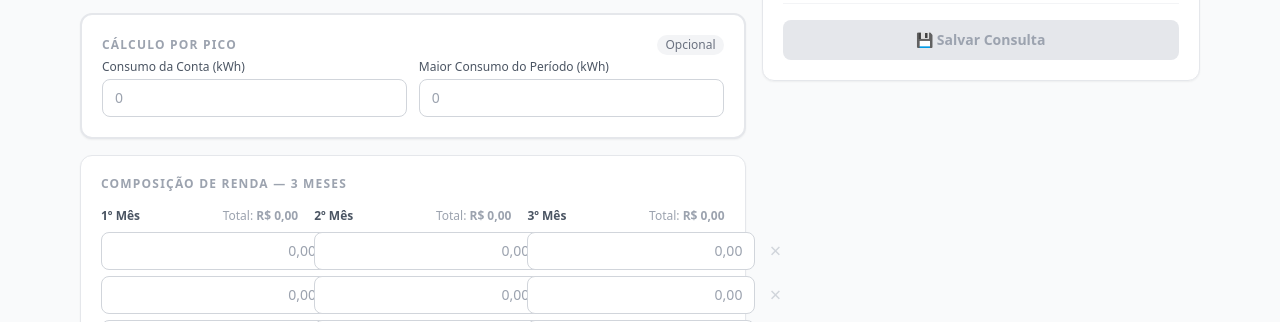
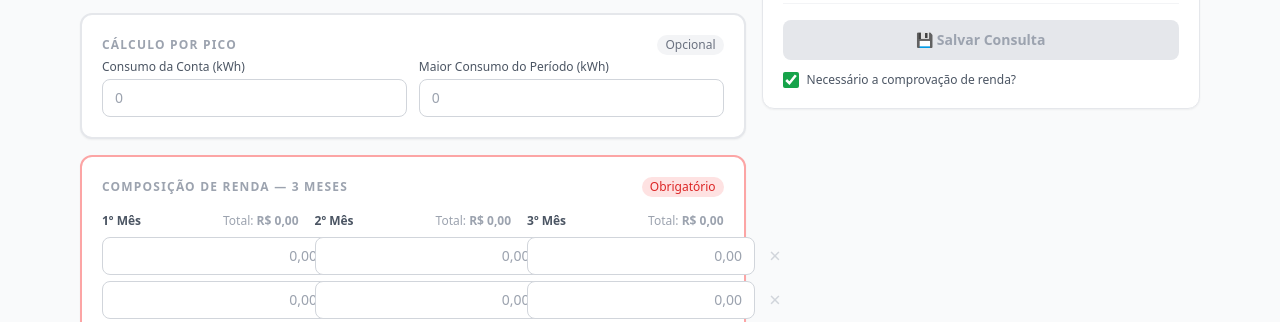
Before and after one commit to augustoassiscerq/BackOffice, a plain HTML site: page index.html in a window 1280 px wide. Shown: the part 475-797 px from the top of the page. Drawn offline with nearby package versions, Linux system fonts and the light colour scheme.

Commit message:
feat: checkbox de comprovação de renda obrigatória
- Checkbox "Necessário a comprovação de renda?" sempre marcado por padrão
- Quando marcado: seção Composição de Renda fica com borda vermelha e badge "Obrigatório"
- Botão Salvar só habilita quando pelo menos um mês tem valor preenchido
- Analista desmarca o checkbox para dispensar a comprovação

Co-Authored-By: Claude Sonnet 4.6 <noreply@anthropic.com>

```diff
--- a/index.html
+++ b/index.html
@@ -122,8 +122,11 @@
         </div>
 
         <!-- Composição de Renda — 3 Meses -->
-        <div class="bg-white rounded-xl border border-gray-200 shadow-sm p-5">
-          <h2 class="text-xs font-semibold text-gray-400 uppercase tracking-widest mb-4">Composição de Renda — 3 Meses</h2>
+        <div id="renda-card" class="bg-white rounded-xl border-2 border-gray-200 shadow-sm p-5 transition-all">
+          <div class="flex items-center justify-between mb-4">
+            <h2 id="renda-titulo" class="text-xs font-semibold text-gray-400 uppercase tracking-widest">Composição de Renda — 3 Meses</h2>
+            <span id="renda-obrig-badge" class="hidden text-xs bg-red-100 text-red-600 px-2 py-0.5 rounded-full font-medium">Obrigatório</span>
+          </div>
           <div class="grid grid-cols-3 gap-4">
 
             <!-- MÊS 1 -->
@@ -261,6 +264,15 @@
             <button id="btn-salvar" onclick="salvar()"
               class="w-full bg-green-600 hover:bg-green-700 disabled:bg-gray-200 disabled:text-gray-400 disabled:cursor-not-allowed text-white font-semibold py-2.5 rounded-lg text-sm transition-colors"
               disabled>💾 Salvar Consulta</button>
+
+            <!-- Checkbox comprovação de renda -->
+            <label class="flex items-center gap-2 cursor-pointer select-none pt-1">
+              <input type="checkbox" id="req-renda" checked
+                onchange="atualizarReqRenda(); verificarSalvar()"
+                class="w-4 h-4 rounded accent-green-600 cursor-pointer">
+              <span class="text-xs text-gray-600 font-medium">Necessário a comprovação de renda?</span>
+            </label>
+
             <p id="msg-ok"  class="hidden text-center text-xs text-green-700 bg-green-50 rounded-lg py-2 font-medium"></p>
             <p id="msg-err" class="hidden text-center text-xs text-red-600  bg-red-50  rounded-lg py-2"></p>
           </div>
@@ -337,6 +349,7 @@
       ['mes1', 'mes2', 'mes3'].forEach(m => {
         for (let i = 0; i < 10; i++) addRow(m);
       });
+      atualizarReqRenda(); // aplica borda vermelha inicial (checkbox marcado por padrão)
     });
 
     // ── Múltiplas contas de energia ───────────────────────────────
@@ -526,6 +539,7 @@
         ? 'font-semibold text-green-700'
         : 'font-semibold text-gray-400';
       calcularRendaResumo();
+      verificarSalvar();
     }
 
     function calcularRendaResumo() {
@@ -680,11 +694,30 @@
 
     // ── Verificar botão Salvar ────────────────────────────────────
     function verificarSalvar() {
+      const reqRenda = document.getElementById('req-renda').checked;
+      const temRenda = getTotalMes('mes1') > 0 || getTotalMes('mes2') > 0 || getTotalMes('mes3') > 0;
       const ok =
         document.getElementById('id_contrato').value.trim() &&
         document.getElementById('analista').value.trim() &&
-        resultado !== null;
+        resultado !== null &&
+        (!reqRenda || temRenda);
       document.getElementById('btn-salvar').disabled = !ok;
+    }
+
+    // ── Destacar seção de renda como obrigatória ──────────────────
+    function atualizarReqRenda() {
+      const req   = document.getElementById('req-renda').checked;
+      const card  = document.getElementById('renda-card');
+      const badge = document.getElementById('renda-obrig-badge');
+      if (req) {
+        card.classList.add('border-red-300');
+        card.classList.remove('border-gray-200');
+        badge.classList.remove('hidden');
+      } else {
+        card.classList.remove('border-red-300');
+        card.classList.add('border-gray-200');
+        badge.classList.add('hidden');
+      }
     }
 
     function toggleCash() {
```
